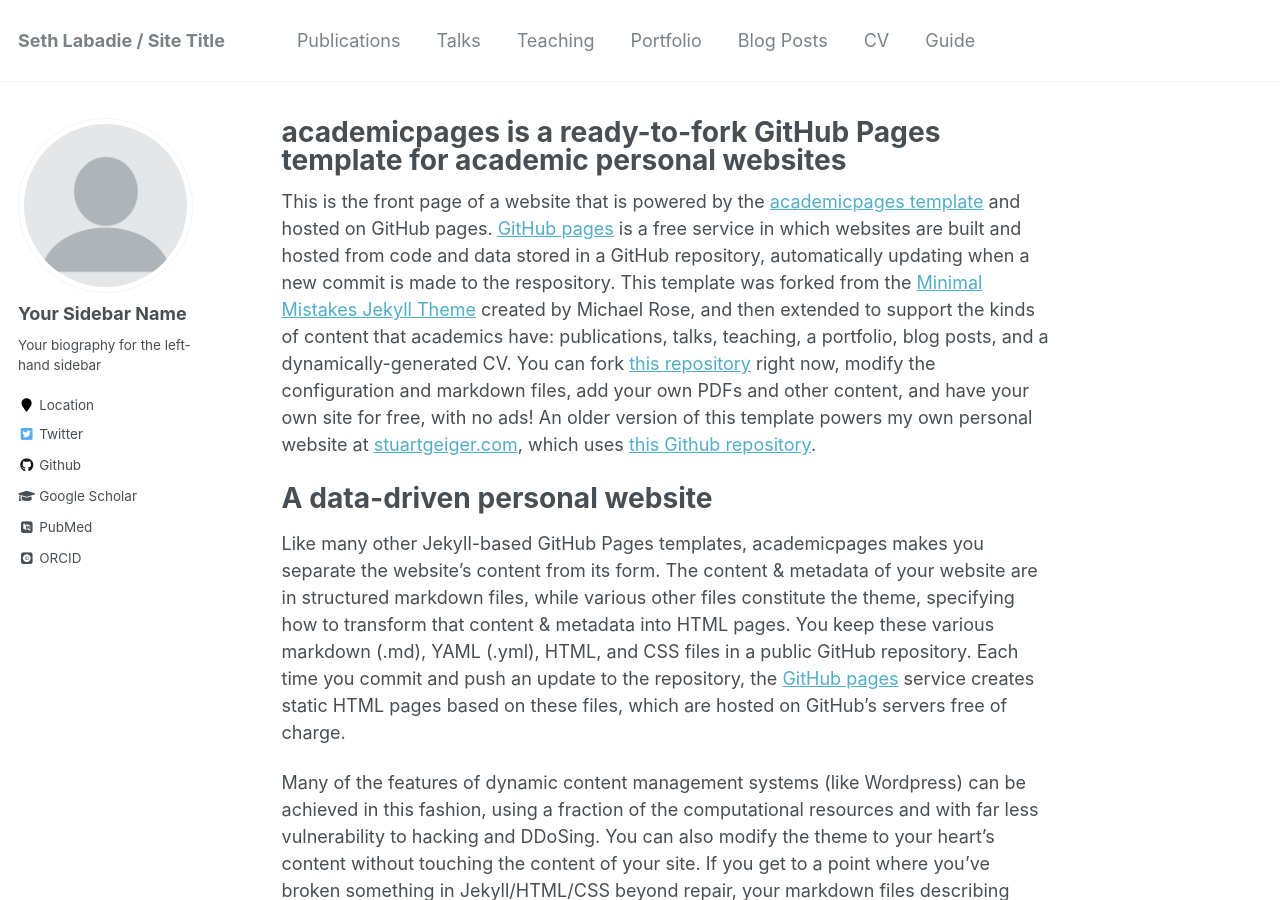
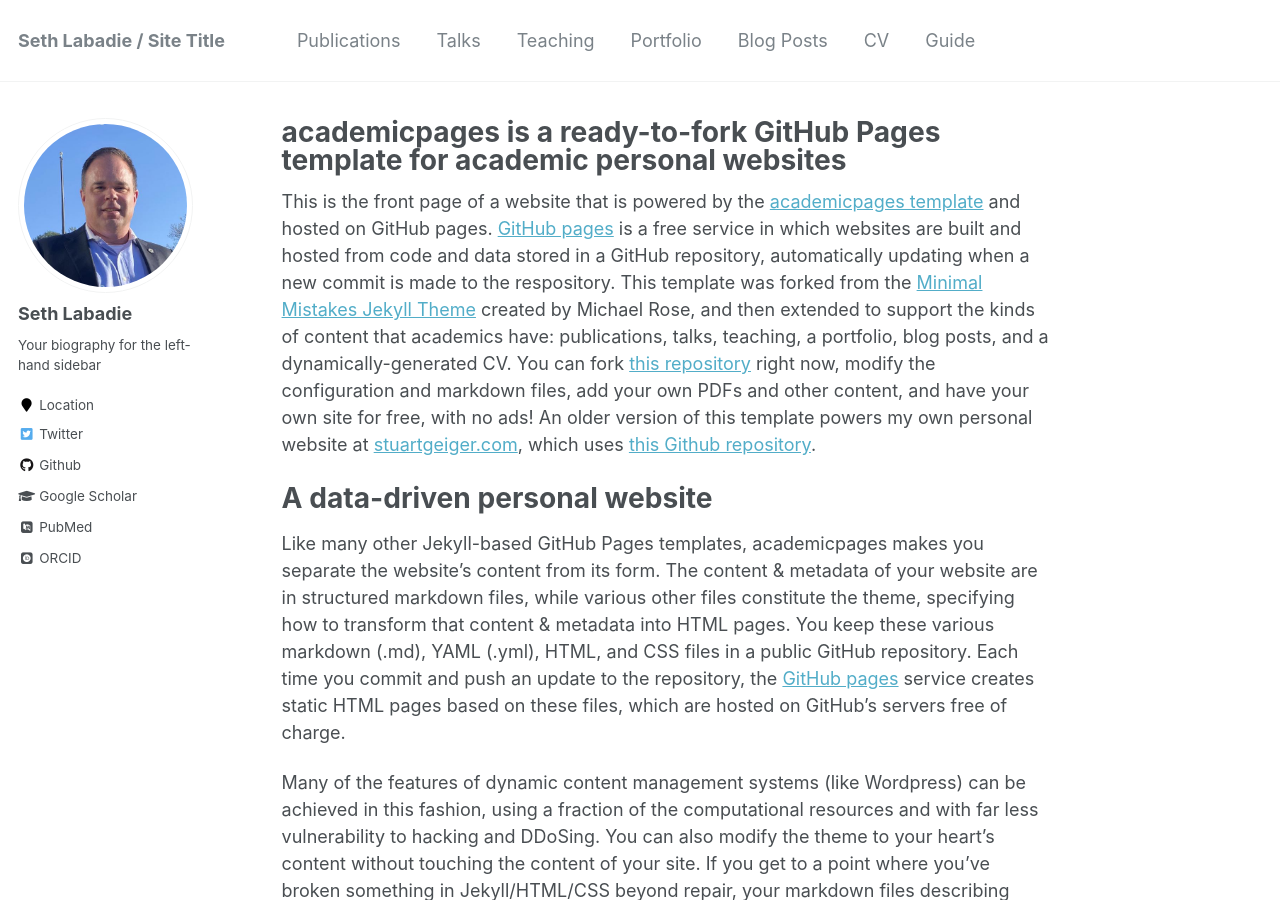
Before and after one commit to sethlabadie/sethlabadie-old.github.io, a Jekyll site: the page built from _pages/about.md, in a window 1280 px wide and 900 px high. Built offline with Jekyll 4.4.1, drawn with Linux system fonts in a browser that asks for light colours; some web fonts are replaced.

Commit message:
added avatar

```diff
--- a/_config.yml
+++ b/_config.yml
@@ -80,7 +80,7 @@ analytics:
 
 # Site Author
 author:
-  name             : "Your Sidebar Name"
+  name             : "Seth Labadie"
   avatar           : "profile.png"
   bio              : "Your biography for the left-hand sidebar"
   location         : "Location"
```
Also changed, not shown: images/profile.png, 1 other file.
